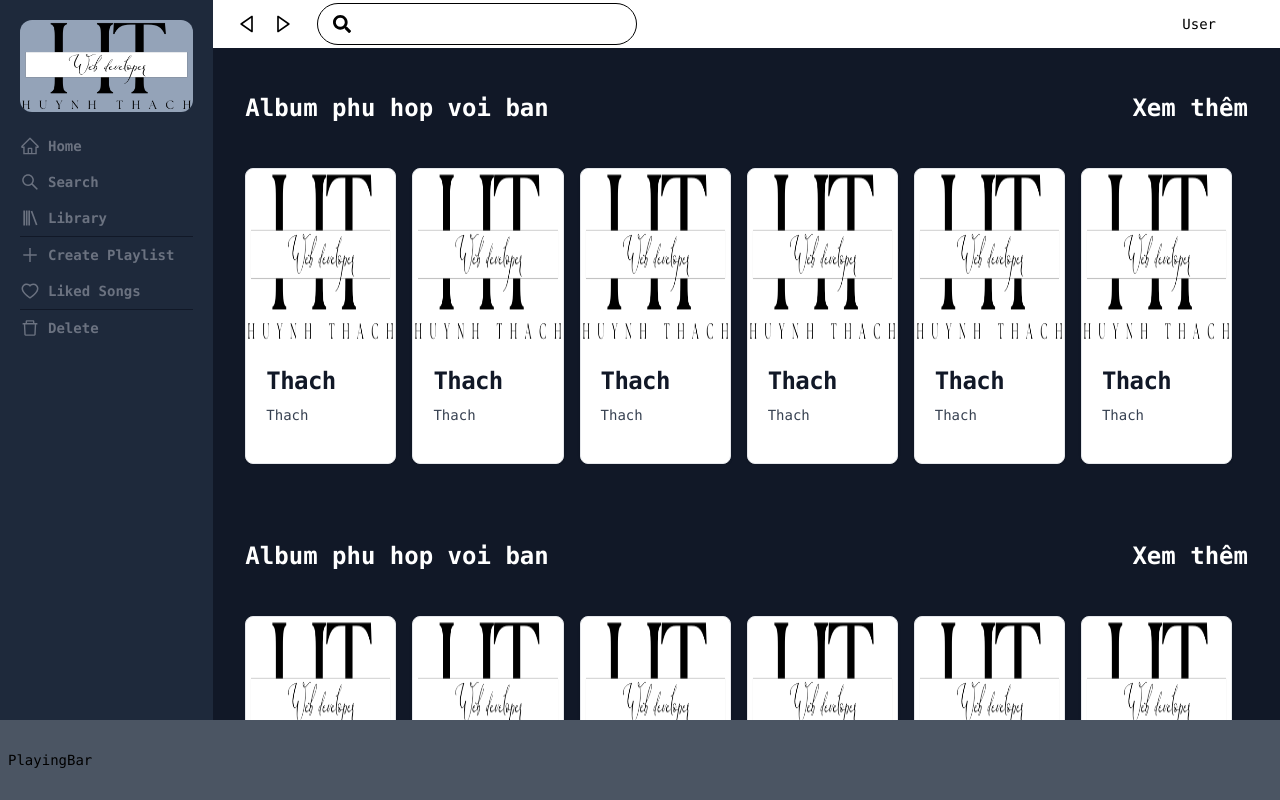
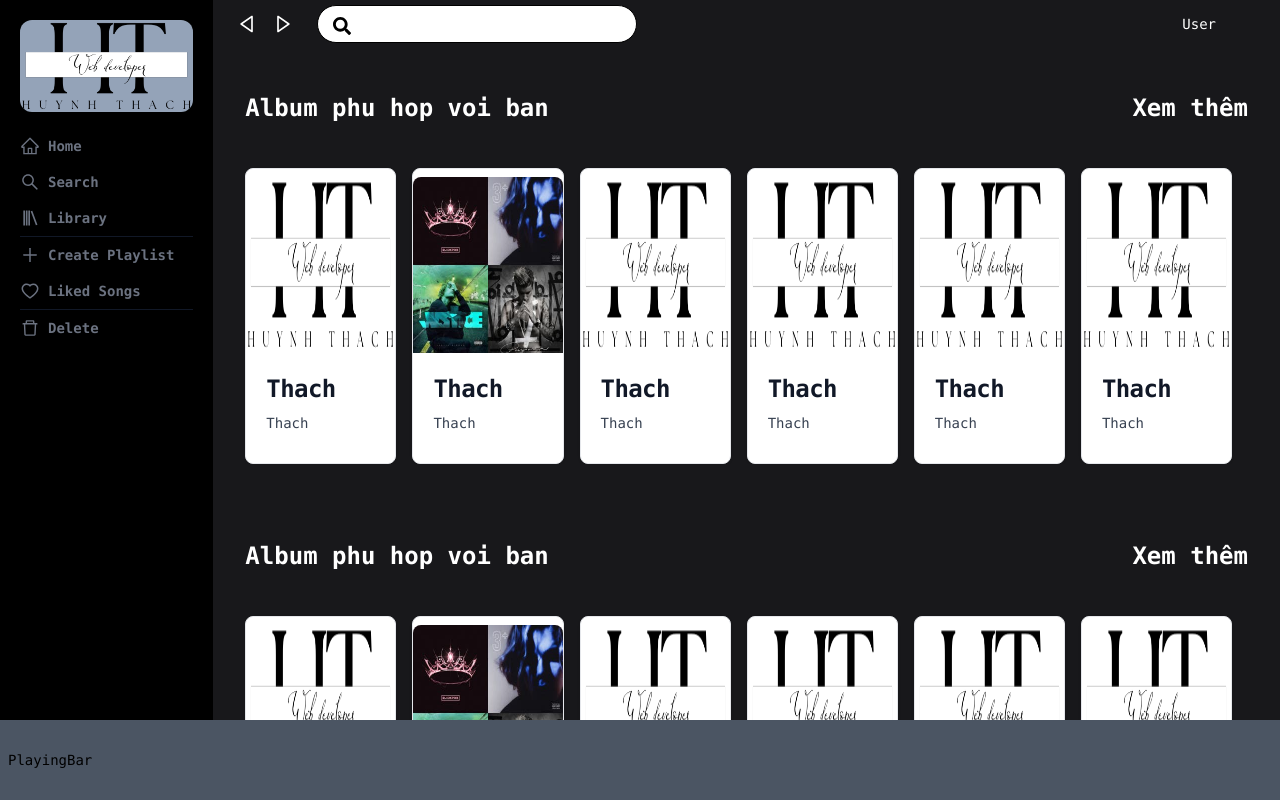
Before and after one commit to ThachHuynhIT/MP3_Web_NextJS, a Next.js app: page / in a window 1280 px wide. Built offline with nearby package versions, Linux system fonts and the light colour scheme.

Commit message:
update search page

```diff
--- a/src/components/AlbumList.tsx
+++ b/src/components/AlbumList.tsx
@@ -10,16 +10,18 @@ interface props {
 
 const AlbumList = ({ name, description, imgSrc }: props) => {
   return (
-    <div className="text-white my-6 md:w-full h-80 pr-4 pb-6">
-      <div className="max-w-sm w-full h-full bg-white border border-gray-200 rounded-lg shadow dark:bg-gray-800 dark:border-gray-700">
-        <a href="#">
-          <Image
-            className="rounded-t-lg h-44"
-            src={imgSrc}
-            alt=""
-            width={300}
-            height={500}
-          />
+    <div className="text-white my-6 md:w-full h-80 pr-4 pb-6 scale-x-50 sm:scale-x-50 md:scale-100">
+      <div className="max-w-sm w-full h-full bg-white border border-gray-200 rounded-lg shadow dark:bg-zinc-800 dark:border-gray-700 hover:bg-zinc-700 duration-200	">
+        <a href="#" className="">
+          <div className="flex w-full justify-center mt-2">
+            <Image
+              className="rounded-t-lg h-44 "
+              src={imgSrc}
+              alt=""
+              width={200}
+              height={200}
+            />
+          </div>
           <div className="p-5 h-32">
             <h5 className="mb-2 text-2xl font-bold tracking-tight text-gray-900 dark:text-white">
               {name}
--- a/src/components/Header.tsx
+++ b/src/components/Header.tsx
@@ -6,7 +6,7 @@ import SearchInput from "./SearchInput";
 // rafce
 const Header = () => {
   return (
-    <div className="bg-white sticky top-0 flex w-full h-12 pr-10 items-center text-black ">
+    <div className="bg-zinc-900	 sticky top-0 flex w-full h-12 pr-10 items-center text-white z-20">
       <div className="flex items-center w-full m-2">
         <div className="hidden lg:flex m-4 text-xl font-medium">
           <button>
@@ -18,10 +18,12 @@ const Header = () => {
         </div>
         <div className="lg:hidden sm:block pt-2">
           <button>
-            <CgMenuHotdog className="text-5xl " />
+            <CgMenuHotdog className="text-5xl" />
           </button>
         </div>
-        <SearchInput />
+        <div className="text-black items-center">
+          <SearchInput />
+        </div>
         <div className="text-right w-full px-4">User</div>
       </div>
     </div>
--- a/src/components/HomePage.tsx
+++ b/src/components/HomePage.tsx
@@ -12,7 +12,7 @@ const HomePage = () => {
     {
       name: "Thach",
       description: "Thach",
-      img: "/image/HTlogo.png",
+      img: "/image/2.jpg",
     },
     {
       name: "Thach",
--- a/src/components/PlayingBar.tsx
+++ b/src/components/PlayingBar.tsx
@@ -2,7 +2,7 @@ import React from "react";
 
 const PlayingBar = () => {
   return (
-    <div className="flex fixed items-center bg-gray-600 w-full bottom-0 h-20 p-2">
+    <div className="flex sticky items-center bg-gray-600 w-full bottom-0 h-20 p-2">
       PlayingBar
     </div>
   );
--- a/src/components/SearchInput.tsx
+++ b/src/components/SearchInput.tsx
@@ -6,7 +6,7 @@ const SearchInput = () => {
     <div className="relative">
       <input
         type="search"
-        className="border w-64 md:w-80 sm:w-5/6 border-black rounded-3xl ml-2 pl-10 pr-2 pt-3 pb-2"
+        className="border w-64 md:w-80 sm:w-5/6 border-black rounded-3xl ml-2 pl-10 pr-2 pt-2 pb-2"
       />
       <FaSearch className="absolute top-3 left-6 text-lg" />
     </div>
--- a/src/components/Sidebar.tsx
+++ b/src/components/Sidebar.tsx
@@ -12,7 +12,7 @@ import { BiLibrary } from "react-icons/bi";
 
 const Sidebar = () => {
   return (
-    <div className="text-gray-500 m-0 px-5 pt-5 pb-36 text-xs lg:text-sm  h-screen scrollbar-hidden sm:max-w-[15rem] lg:max-w-[27rem] hidden md:block">
+    <div className="text-gray-500 sticky top-0 m-0 px-5 pt-5 pb-36 text-xs lg:text-sm h-max scrollbar-hidden sm:max-w-[15rem] lg:max-w-[27rem] hidden md:block">
       <Image
         src="/image/HTlogo.png"
         alt="me"
--- a/src/layouts/Mainlayout.tsx
+++ b/src/layouts/Mainlayout.tsx
@@ -1,25 +1,24 @@
 import React from "react";
 import Sidebar from "@/components/Sidebar";
 import Header from "@/components/Header";
-import HomePage from "../components/HomePage";
 import PlayingBar from "@/components/PlayingBar";
 
 export default function MainLayout({ children }: any) {
   return (
-    <>
-      <div className="flex relative w-full">
-        <div className="lg:w-64 sm:w-0 bg-slate-800 sm:hidden lg:block">
+    <div className="flex flex-wrap relative w-full ">
+      <div className="flex w-full h-screen">
+        <div className="lg:w-64 sm:w-0 bg-black sm:hidden lg:block">
           <Sidebar />
         </div>
-        <div className="flex relative flex-wrap w-full h-full mb-32 ">
+        <div className="flex relative flex-wrap w-full h-full">
           <Header />
           {children}
           <div className="flex h-24 w-full justify-center pt-6">
             <hr className="border-t-blue-700 border-gray-900 h-1 bg-cyan-900 w-4/5" />
           </div>
         </div>
-        <PlayingBar />
       </div>
-    </>
+      <PlayingBar />
+    </div>
   );
 }
--- a/src/pages/index.tsx
+++ b/src/pages/index.tsx
@@ -1,22 +1,17 @@
 import Head from "next/head";
-import SideBar from "@/components/Sidebar";
-
-import PlayingBar from "@/components/PlayingBar";
-import Header from "@/components/Header";
-
 import HomePage from "@/components/HomePage";
 import MainLayout from "@/layouts/Mainlayout";
 
 export default function Home() {
   return (
-    <div className="flex bg-gray-900 h-screen overflow-y-scroll">
+    <div className="flex bg-zinc-900 h-screen overflow-y-scroll">
       <Head>
         <title>Music web 2.0</title>
         <meta name="description" content="Generated by create next app" />
         <meta name="viewport" content="width=device-width, initial-scale=1" />
         <link rel="icon" href="/favicon.ico" />
       </Head>
-      <main className="text-sm font-mono w-full ">
+      <main className="text-sm font-mono w-full">
         <MainLayout>
           <HomePage></HomePage>
           <HomePage></HomePage>
--- a/src/pages/search.tsx
+++ b/src/pages/search.tsx
@@ -1,7 +1,12 @@
 import React from "react";
+import MainLayout from "@/layouts/Mainlayout";
 
 const Search = () => {
-  return <div>Search</div>;
+  return (
+    <main className="flex relative bg-zinc-800 w-full h-screen overflow-y-scroll">
+      <MainLayout></MainLayout>
+    </main>
+  );
 };
 
 export default Search;
```
Also changed, not shown: src/pages/login.tsx (+1 -16 lines), public/image/2.jpg (added).
